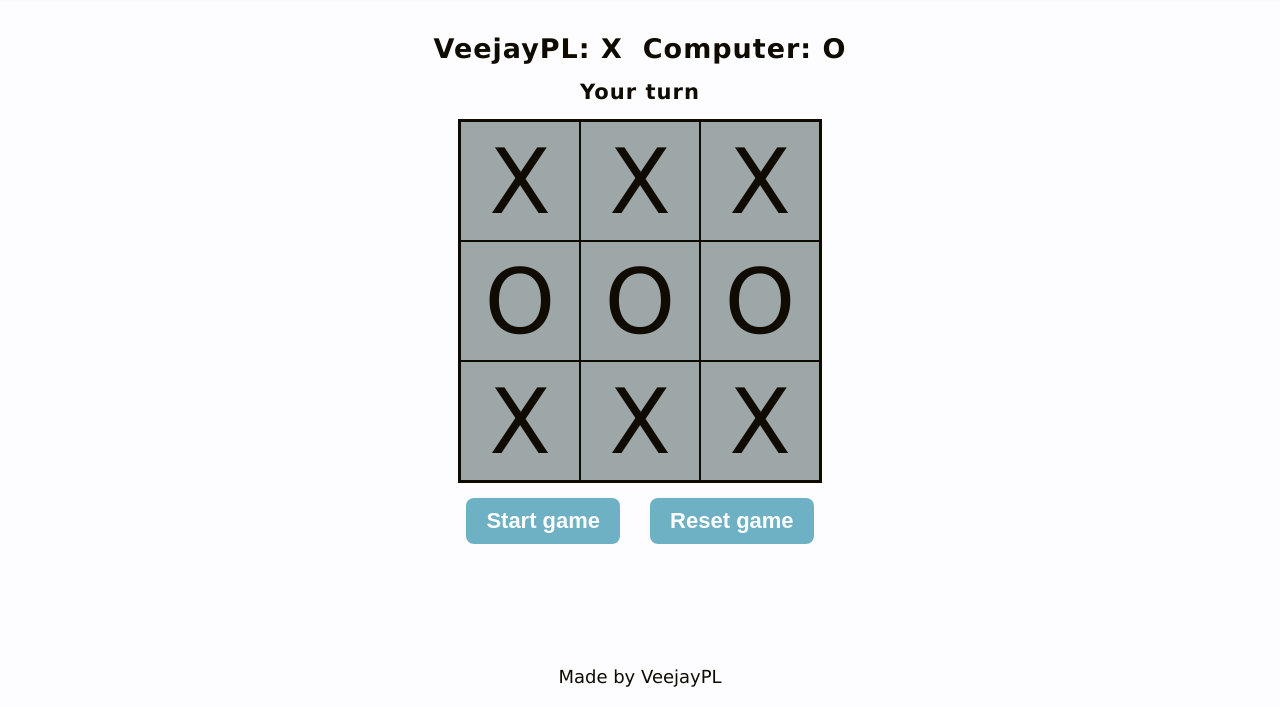
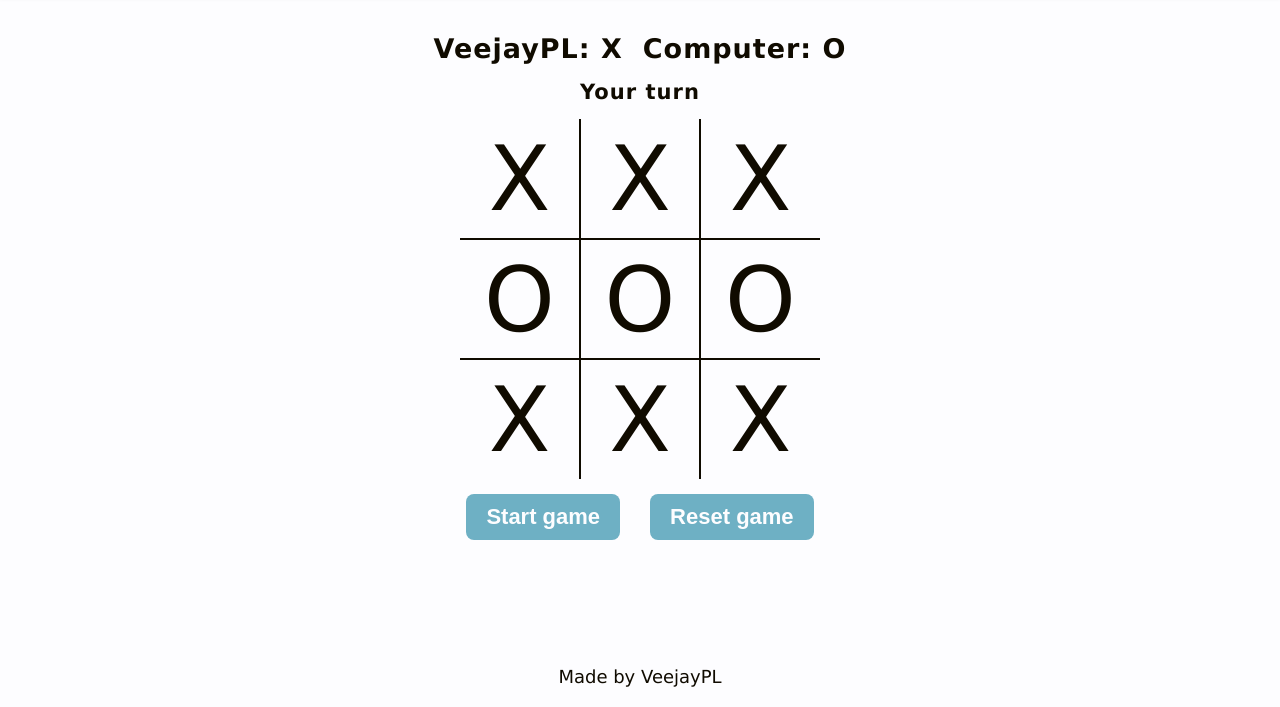
Before and after one commit to VeejayPL/tic-tac-toe, a plain HTML site: page index.html in a window 1280 px wide. Shown: the part 93-800 px from the top of the page. Drawn offline with Linux system fonts and the light colour scheme.

Commit message:
Restyle grid field items to look more like a tic tac toe gameboard

```diff
--- a/style.css
+++ b/style.css
@@ -129,11 +129,11 @@ body {
   display: grid;
   grid-template-columns: repeat(3, 120px);
   grid-template-rows: repeat(3, 120px);
-  border: 2px solid;
+  /* border: 2px solid; */
 }
 .field {
   border: 1px solid;
-  background: var(--field);
+  background: var(--primary-background);
   display: flex;
   justify-content: center;
   align-items: center;
@@ -142,14 +142,33 @@ body {
   cursor: pointer;
   user-select: none;
 }
-.field:hover {
-  background: var(--primary-background);
+.field:nth-of-type(1) {
+  border-top: none;
+  border-left: none;
 }
-.field:focus {
-  background: var(--primary-background);
+.field:nth-of-type(2) {
+  border-top: none;
 }
-.field.active {
-  background: var(--primary-background);
+.field:nth-of-type(3) {
+  border-top: none;
+  border-right: none;
+}
+.field:nth-of-type(4) {
+  border-left: none;
+}
+.field:nth-of-type(6) {
+  border-right: none;
+}
+.field:nth-of-type(7) {
+  border-left: none;
+  border-bottom: none;
+}
+.field:nth-of-type(8) {
+  border-bottom: none;
+}
+.field:nth-of-type(9) {
+  border-right: none;
+  border-bottom: none;
 }
 
 /* ======= Footer ======= */
```
